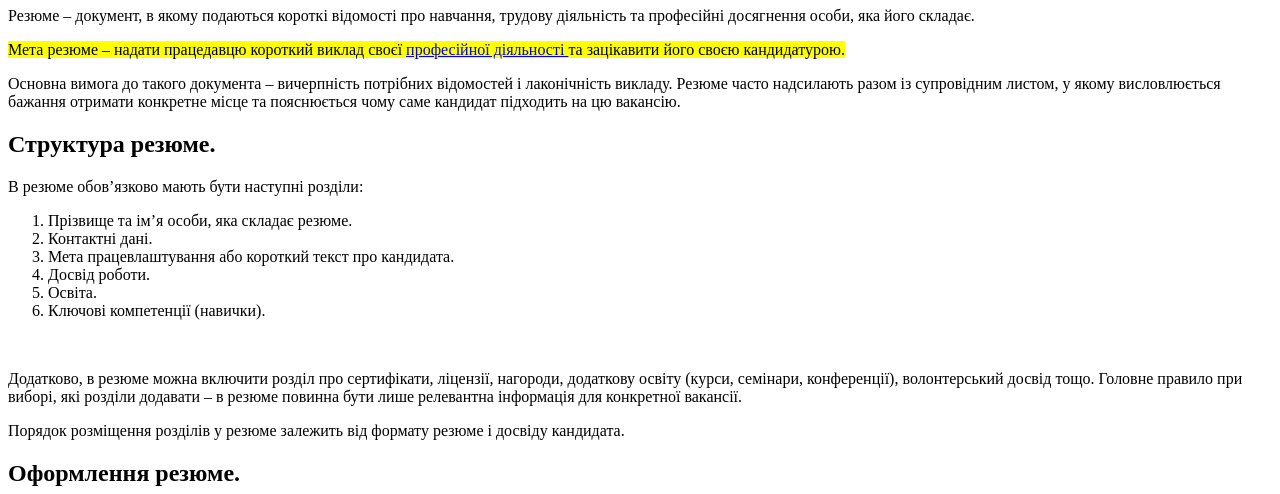
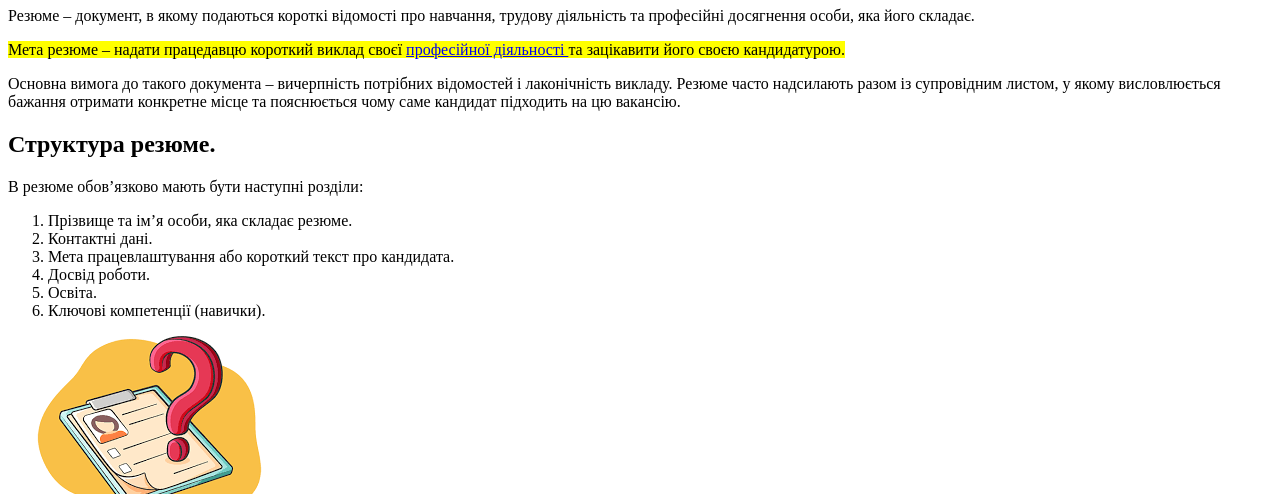
Before and after one commit to nikitayakushevskigame-boop/main, a plain HTML site: page lab2/Завдання 2.html in a window 1280 px wide. Shown: the part 73-567 px from the top of the page. Drawn offline with Linux system fonts and the light colour scheme.

Commit message:
Додати зображення резюме та підключити його до завдання 2

```diff
--- a/lab2/Завдання 2.html
+++ b/lab2/Завдання 2.html
@@ -24,7 +24,7 @@
     title="https://google.com.ua"
     target="_blank"
 >
-    <img src="C:\Users\nikit\OneDrive\Pictures\resume.png" alt="">
+    <img src="resume.png" alt="Ілюстрація резюме">
 </a>
         <p>Додатково, в резюме можна включити розділ про сертифікати, ліцензії, нагороди, додаткову освіту (курси, семінари, конференції), волонтерський досвід тощо. Головне правило при виборі, які розділи додавати – в резюме повинна бути лише релевантна інформація для конкретної вакансії.</p>
             <p>Порядок розміщення розділів у резюме залежить від формату резюме і досвіду кандидата.</p>
```
Also changed, not shown: lab2/resume.png (added).
